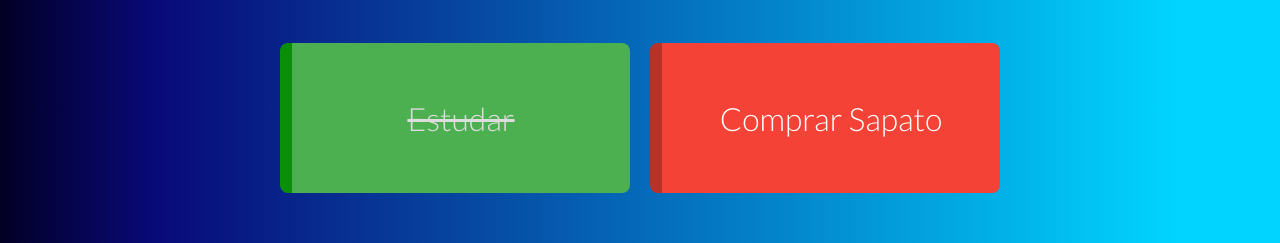
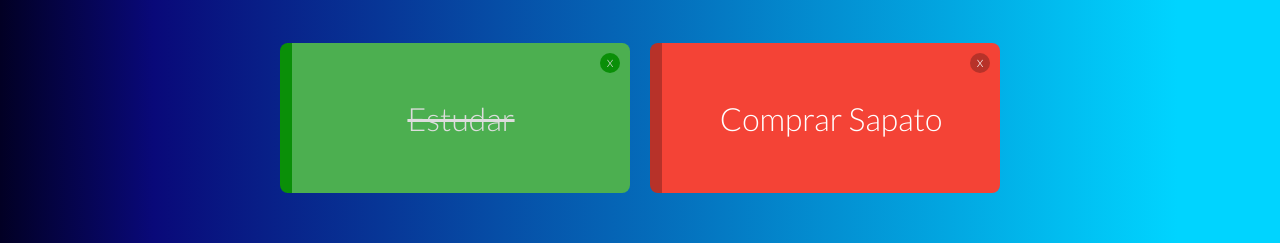
Before and after one commit to Shilton7/todoVuejs, a Vue app: page / in a window 1280 px wide. Shown: the part 398-641 px from the top of the page. Built offline with nearby package versions, Linux system fonts and the light colour scheme.

Commit message:
Deleting Task and updating pending

```diff
--- a/src/App.vue
+++ b/src/App.vue
@@ -3,7 +3,11 @@
    <h1>Tarefas Shilton</h1>
 
    <NewTask @taskAdded="addTask"></NewTask>
-   <TaskGrid :tasks="tasks"></TaskGrid>
+
+   <TaskGrid
+          :tasks="tasks"
+          @taskDeleted="deleteTask"
+          @taskStateChanged="toggleTaskState"></TaskGrid>
 
   </div>
 </template>
@@ -32,6 +36,12 @@
           pending: true
         })
       }
+    },
+    deleteTask(i){
+      this.tasks.splice(i,1);
+    },
+    toggleTaskState(i) {
+      this.tasks[i].pending = !this.tasks[i].pending;
     }
   }
 }
--- a/src/components/Task.vue
+++ b/src/components/Task.vue
@@ -1,5 +1,6 @@
 <template>
-  <div class="task" :class="stateClass">
+  <div class="task" :class="stateClass" @click="setStatePending(task)">
+    <span class="close" @click.stop="removeTask(task)">x</span>
     <p>{{task.name}}</p>
   </div>
 </template>
@@ -16,12 +17,21 @@
           done: !this.task.pending
         }
       }
+  },
+  methods: {
+    removeTask(task) {
+      this.$emit('taskDeleted', { task })
+    },
+    setStatePending(task){
+      this.$emit('taskStateChanged', task);
+    }
   }
 }
 </script>
 
 <style>
   .task {
+    position: relative;
     box-sizing: border-box;
     width: 350px;
     height: 150px;
@@ -45,4 +55,25 @@
     background: #4CAF50;
     border-left: 12px solid #0a8F08;
   }
+
+  .pending .close {
+    background-color: #B73229;
+  }
+
+  .done .close {
+    background-color: #0A8F08;
+  }
+
+  .close {
+    position: absolute;
+    right: 10px;
+    top: 10px;
+    font-size: 0.9rem;
+    height: 20px;
+    width: 20px;
+    border-radius: 10px;
+    display: flex;
+    justify-content: center;
+  }
+
 </style>
--- a/src/components/TaskGrid.vue
+++ b/src/components/TaskGrid.vue
@@ -1,7 +1,11 @@
 <template>
   <div class="task-grid">
       <template v-if="tasks.length">
-        <Task v-for="task in tasks" :key="task.name" :task="task"></Task>
+        <Task v-for="(task, i) in tasks" :key="task.name"
+              :task="task"
+              @taskDeleted="deletedTask(i)"
+              @taskStateChanged="stateChanged(i)">
+              </Task>
       </template>
 
       <p class="no-task" v-else>
@@ -16,7 +20,15 @@
   props: {
     tasks: { type: Array, required: true }
   },
-  components: { Task }
+  components: { Task },
+  methods: {
+    stateChanged(i) {
+      this.$emit('taskStateChanged', i);
+    },
+    deletedTask(i) {
+      this.$emit('taskDeleted', i);
+    }
+  }
 }
 </script>
 
```
